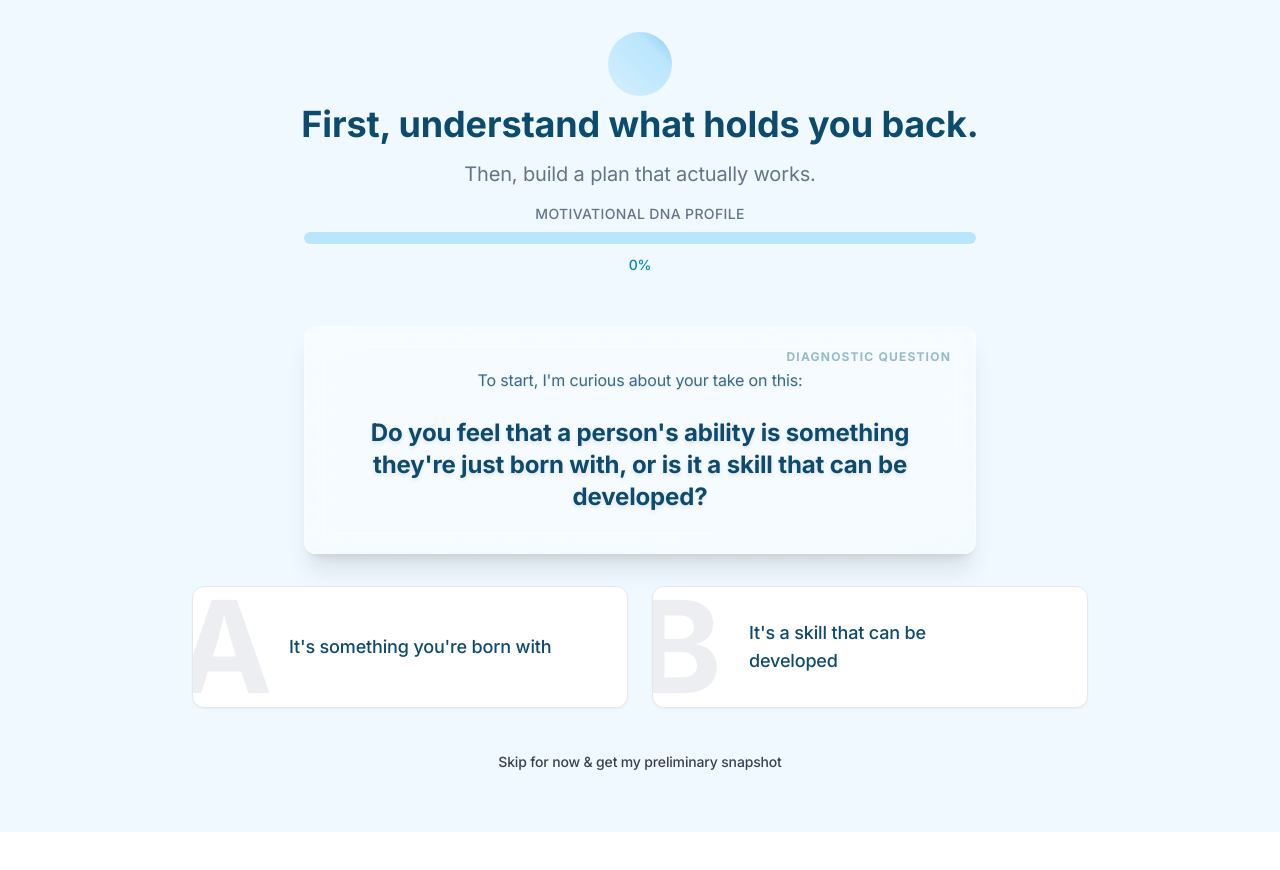
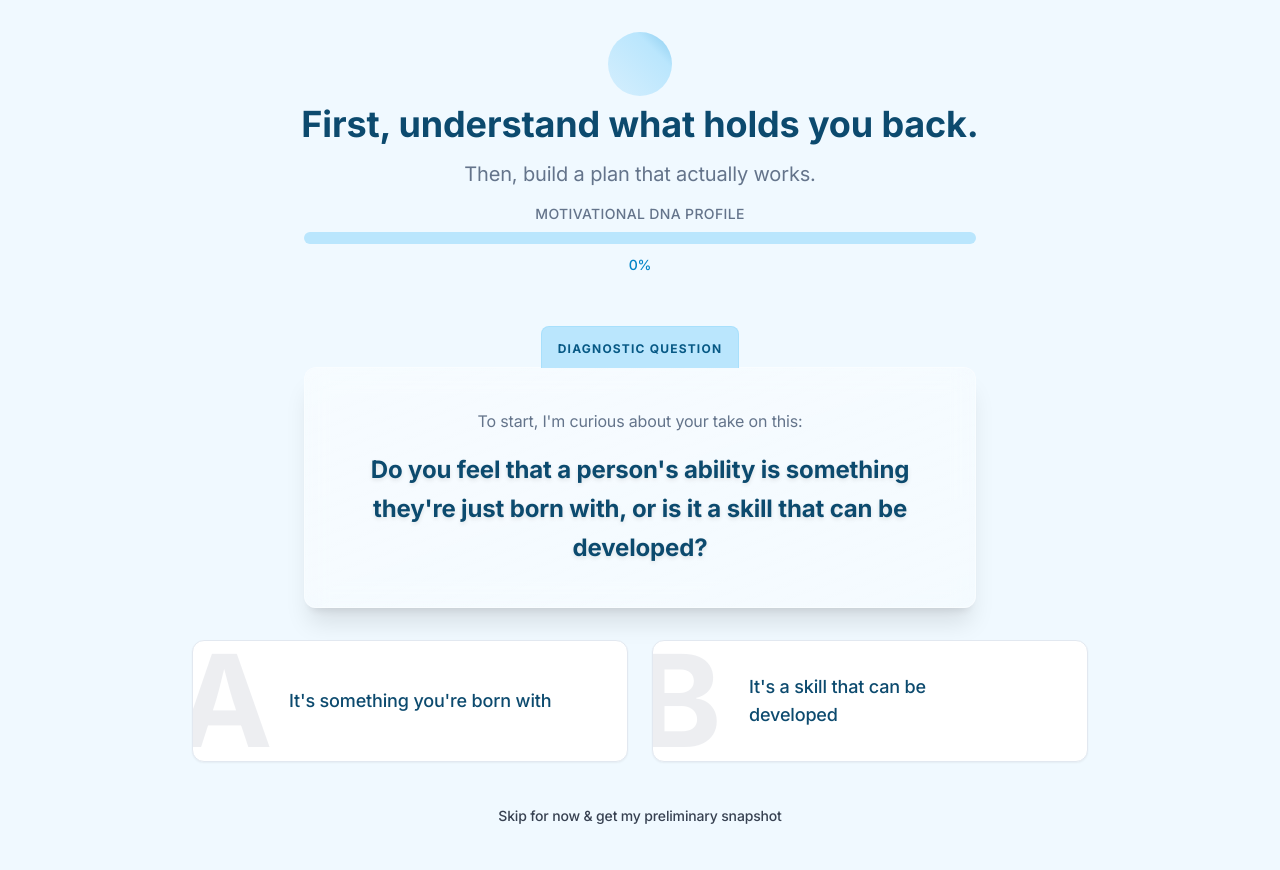
Before and after one commit to watkajtys/locus-of-you-front, a React (Vite) app: page / in a window 1280 px wide. Shown: the top 870 px of the page. Before the commit the page ends 832 px from the top, so only its background shows below. Built offline with nearby package versions, Linux system fonts and the light colour scheme; no server answers.

Commit message:
Implement file folder tab design for AI message card

```diff
--- a/src/components/AIMessageCard.jsx
+++ b/src/components/AIMessageCard.jsx
@@ -7,42 +7,51 @@ const AIMessageCard = ({
   className = ''
 }) => {
   return (
-    <div
-      className={`
-        relative overflow-hidden rounded-xl
-        bg-white/30 backdrop-blur-md
-        border border-white/40 shadow-xl
-        p-8 md:p-10
-        transition-all duration-300 ease-in-out
-        hover:bg-white/35 hover:shadow-2xl hover:-translate-y-1
-        ${className}
-      `}
-    >
-      {/* Subtle inner glow */}
-      <div className="absolute inset-0 rounded-xl bg-gradient-to-br from-white/20 to-transparent pointer-events-none" />
-
-      {/* Burned-in Card Type Label - More Subtle */}
-      <div className="absolute top-0 right-0 h-full flex items-start justify-end pointer-events-none p-6">
-        <span
-          className="text-xs font-bold tracking-widest uppercase text-sky-800/40 select-none leading-none"
-          style={{
-            fontFamily: 'Inter, sans-serif',
-          }}
-        >
+    <div className={`relative ${className}`}>
+      {/* File Folder Tab */}
+      <div className="relative z-10 flex justify-center">
+        <div className="bg-sky-200 px-4 py-2 rounded-t-lg border-l border-r border-t border-sky-300/30">
+          <span className="text-xs font-bold tracking-widest uppercase text-sky-800 select-none">
             {cardType}
           </span>
         </div>
+      </div>
+
+      {/* Main Card */}
+      <div
+        className={`
+          relative overflow-hidden
+          bg-white/30 backdrop-blur-md
+          border border-white/40 shadow-xl
+          p-8 md:p-10 -mt-px
+          transition-all duration-300 ease-in-out
+          hover:bg-white/35 hover:shadow-2xl hover:-translate-y-1
+        `}
+        style={{
+          borderTopRightRadius: '0.75rem',
+          borderTopLeftRadius: '0.75rem',
+          borderBottomLeftRadius: '0.75rem',
+          borderBottomRightRadius: '0.75rem'
+        }}
+      >
+        {/* Subtle inner glow */}
+        <div className="absolute inset-0 bg-gradient-to-br from-white/20 to-transparent pointer-events-none"
+             style={{
+               borderTopRightRadius: '0.75rem',
+               borderTopLeftRadius: '0.75rem',
+               borderBottomLeftRadius: '0.75rem',
+               borderBottomRightRadius: '0.75rem'
+             }} />
 
         {/* Content */}
-      <div className="relative z-10 space-y-6">
-        {/* AI Commentary/Message */}
+        <div className="relative z-10 space-y-4">
+          {/* AI's Voice - Conversational Introduction */}
           {message && (
             <div>
               <p
-              className="text-base font-normal leading-relaxed text-sky-900/80"
+                className="text-base font-normal leading-relaxed text-slate-500"
                 style={{
                   fontFamily: 'Inter, sans-serif',
-                textShadow: '0 1px 2px rgba(0, 0, 0, 0.1)'
                 }}
               >
                 {message}
@@ -50,11 +59,11 @@ const AIMessageCard = ({
             </div>
           )}
 
-        {/* Main Question */}
+          {/* Formal Question - Primary Focus */}
           {question && (
-          <div>
+            <div className="mt-3">
               <h3
-              className="text-xl md:text-2xl font-bold leading-relaxed text-sky-900"
+                className="text-2xl font-bold leading-relaxed text-sky-900"
                 style={{
                   textShadow: '0 2px 4px rgba(0, 0, 0, 0.1)'
                 }}
@@ -65,6 +74,7 @@ const AIMessageCard = ({
           )}
         </div>
       </div>
+    </div>
   );
 };
 
```
Lines whose indentation alone changed are shown as unchanged.
